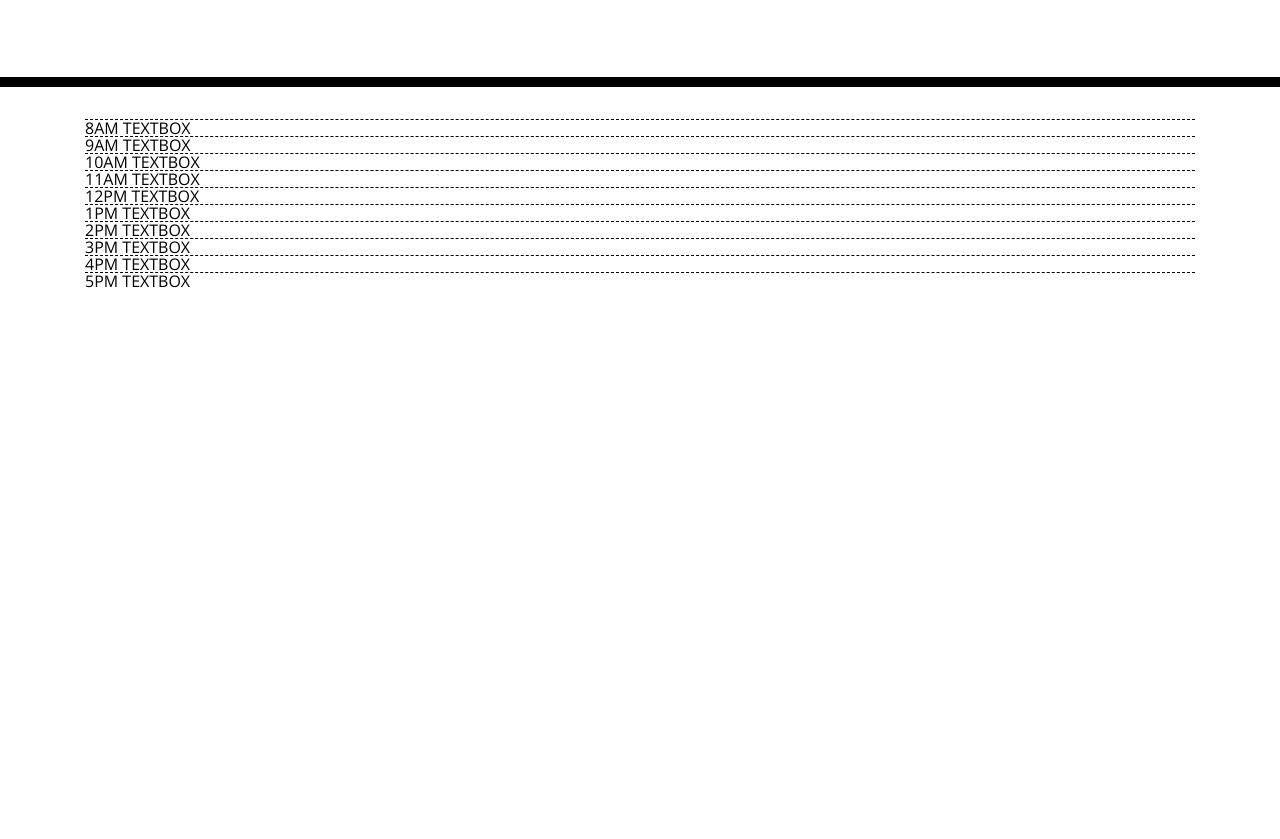
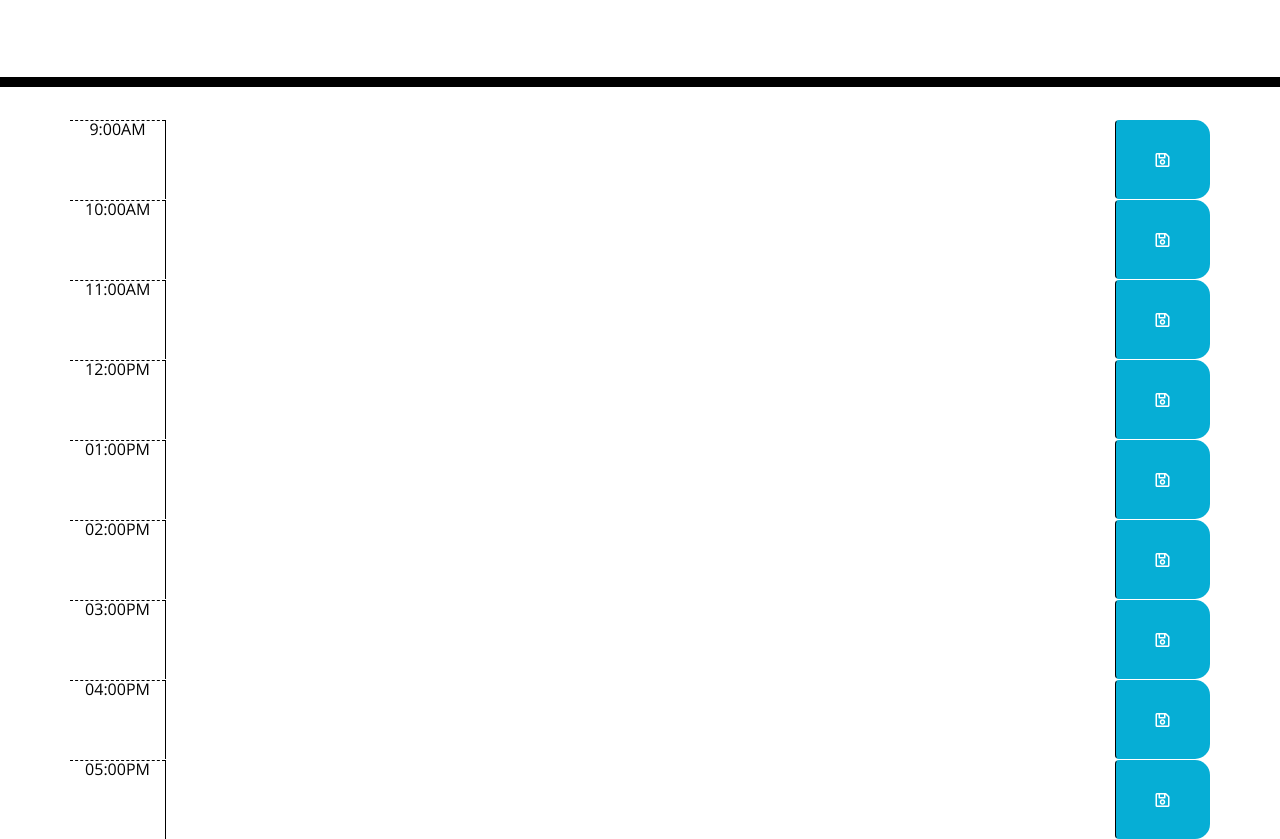
Before and after one commit to abgabbard/dayplanner, a plain HTML site: page index.html in a window 1280 px wide. Shown: the part 181-1020 px from the top of the page. Before the commit the page ends 800 px from the top, so only its background shows below. Drawn offline with nearby package versions, Linux system fonts and the light colour scheme.

Commit message:
added more style using the provided CSS and working on local storage logic

```diff
--- a/index.html
+++ b/index.html
@@ -30,19 +30,62 @@
     </header>
     <div class="container">
       <!-- Timeblock    s go here -->
-      <div class="1hour hour">8AM TEXTBOX</div>
-      <div class="2hour hour">9AM TEXTBOX</div>
-      <div class="3hour hour">10AM TEXTBOX</div>
-      <div class="4hour hour">11AM TEXTBOX</div>
-      <div class="5hour hour">12PM TEXTBOX</div>
-      <div class="6hour hour">1PM TEXTBOX</div>
-      <div class="7hour hour">2PM TEXTBOX</div>
-      <div class="8hour hour">3PM TEXTBOX</div>
-      <div class="9hour hour">4PM TEXTBOX</div>
-      <div class="10hour hour">5PM TEXTBOX</div>
-    </div>
+      <div class ="row time-block">
+        <div class="col-1 hour">9:00AM</div>
+        <textarea class="col-10 block01"></textarea>
+        <button class="btn col-1 saveBtn"><i class="far fa-save"></i></button>
+      </div>
+
+      <div class ="row time-block">
+        <div class="col-1 hour block02">10:00AM</div>
+        <textarea class="col-10"></textarea>
+        <button class="btn col-1 saveBtn"><i class="far fa-save"></i></button>
+      </div>
+
+      <div class ="row time-block">
+        <div class="col-1 hour block03">11:00AM</div>
+        <textarea class="col-10"></textarea>
+        <button class="btn col-1 saveBtn"><i class="far fa-save"></i></button>
+      </div>
+
+      <div class ="row time-block">
+        <div class="col-1 hour block04">12:00PM</div>
+        <textarea class="col-10"></textarea>
+        <button class="btn col-1 saveBtn"><i class="far fa-save"></i></button>
+      </div>
+
+      <div class ="row time-block">
+        <div class="col-1 hour block05">01:00PM</div>
+        <textarea class="col-10"></textarea>
+        <button class="btn col-1 saveBtn"><i class="far fa-save"></i></button>
+      </div>
+
+      <div class ="row time-block">
+        <div class="col-1 hour block06">02:00PM</div>
+        <textarea class="col-10"></textarea>
+        <button class="btn col-1 saveBtn"><i class="far fa-save"></i></button>
+      </div>
+      <div class ="row time-block">
+        <div class="col-1 hour block07">03:00PM</div>
+        <textarea class="col-10"></textarea>
+        <button class="btn col-1 saveBtn"><i class="far fa-save"></i></button>
+      </div>
+      <div class ="row time-block">
+        <div class="col-1 hour block08">04:00PM</div>
+        <textarea class="col-10"></textarea>
+        <button class="btn col-1 saveBtn"><i class="far fa-save"></i></button>
+      </div>
+      <div class ="row time-block">
+        <div class="col-1 hour block09">05:00PM</div>
+        <textarea class="col-10"></textarea>
+        <button class="btn col-1 saveBtn"><i class="far fa-save"></i></button>
+      </div>
 
     <script src="https://cdnjs.cloudflare.com/ajax/libs/jquery/3.2.1/jquery.min.js"></script>
     <script src="https://cdnjs.cloudflare.com/ajax/libs/moment.js/2.24.0/moment.min.js"></script>
   </body>
+  <script>
+    var block01Text = $("block01")
+    localStorage.setItem("userBlock01: ", JSON.parse(block01Text);
+  </script>
 </html>
```
